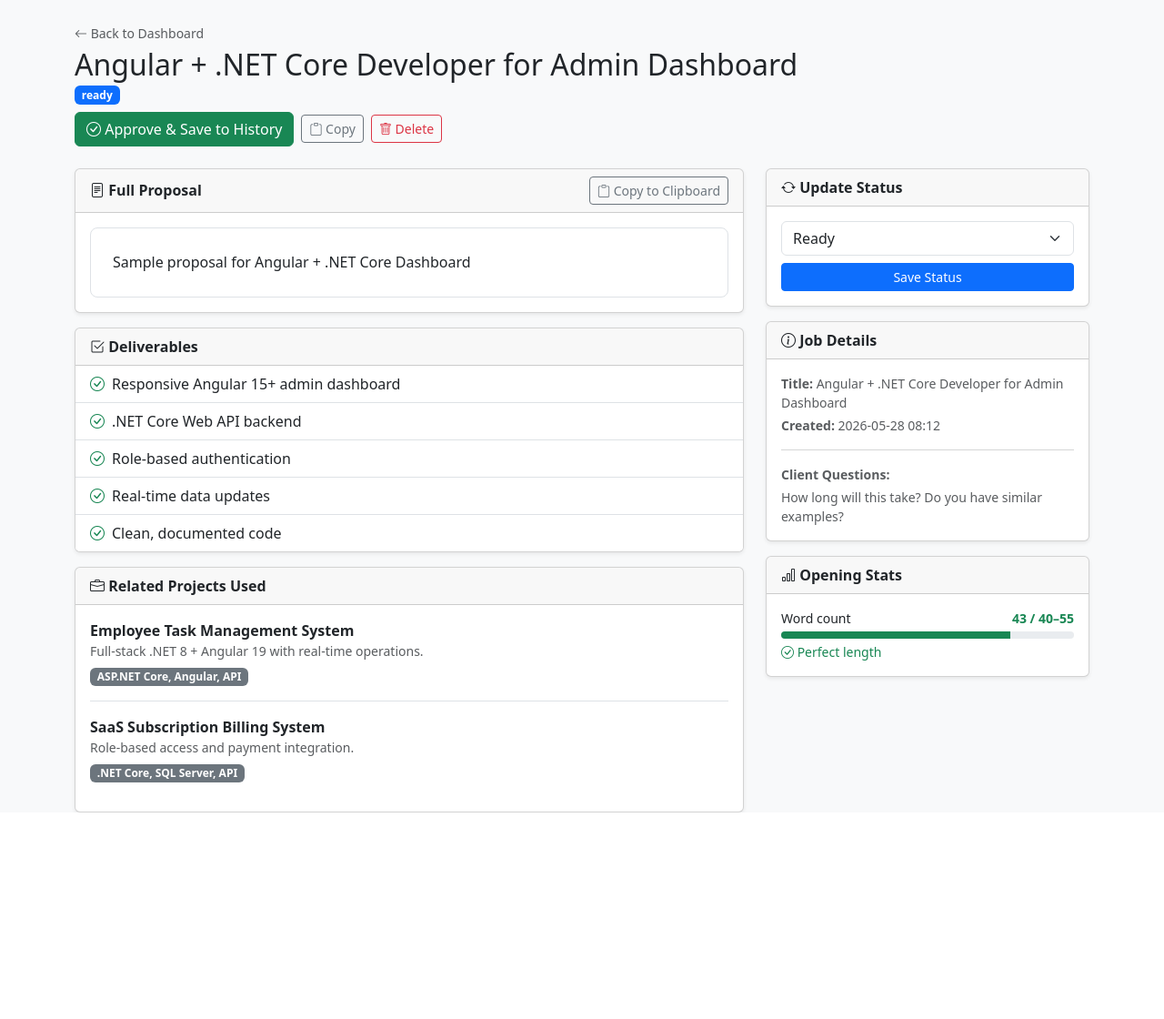
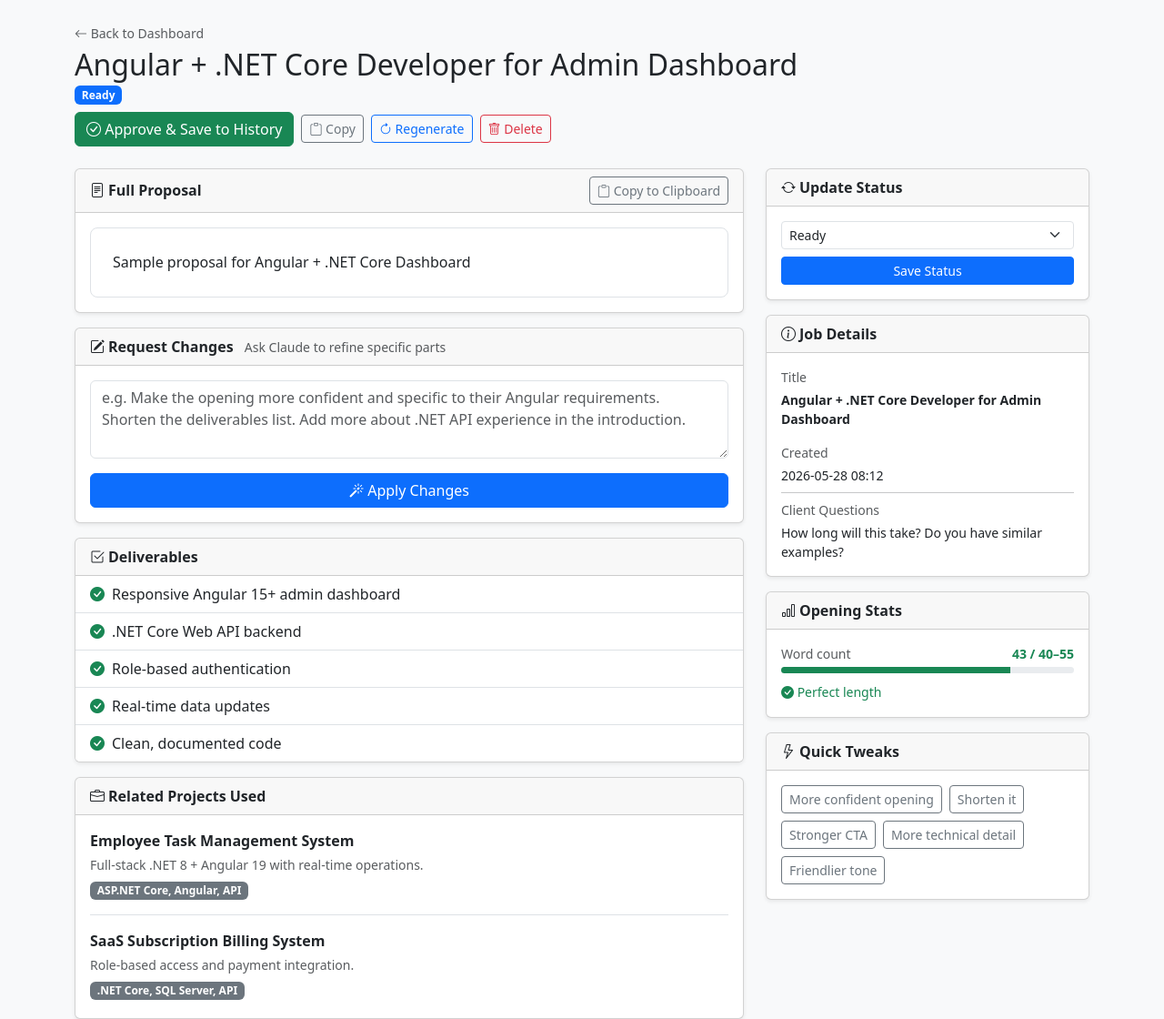
Before and after one commit to iam-viru/GigPitch, a Flask app: page /proposal/1 in a window 1280 px wide. Shown: the part 56-1176 px from the top of the page at 91% size. Before the commit the page ends 949 px from the top, so only its background shows below. Run offline with Flask 3, Linux system fonts and the light colour scheme; the visitor is signed in with stand-in values (Sample User, id 1); data comes from the database, SQL or seed files in the repository.

Commit message:
feat: redesign proposal output format with refine and regenerate (#3)

```diff
--- a/app.py
+++ b/app.py
@@ -16,7 +16,8 @@ from utils.email import send_otp_email
 from proposals.proposal_builder import (
     build_proposal, validate_proposal, save_proposal,
     get_proposal, get_all_proposals, get_approved_proposals,
-    update_proposal_status, delete_proposal, seed_proposals
+    update_proposal_status, delete_proposal, seed_proposals,
+    regenerate_proposal, build_refined_proposal, update_proposal_content,
 )
 
 load_dotenv()
@@ -289,6 +290,34 @@ def history():
     return render_template("history.html", proposals=proposals)
 
 
+@app.route("/proposal/<int:proposal_id>/regenerate", methods=["POST"])
+@login_required
+def regenerate(proposal_id):
+    try:
+        new_proposal = regenerate_proposal(proposal_id)
+        update_proposal_content(proposal_id, new_proposal)
+        flash("Proposal regenerated with fresh content.", "success")
+    except Exception as e:
+        flash(f"Error regenerating proposal: {str(e)}", "danger")
+    return redirect(url_for("view_proposal", proposal_id=proposal_id))
+
+
+@app.route("/proposal/<int:proposal_id>/refine", methods=["POST"])
+@login_required
+def refine(proposal_id):
+    change_request = request.form.get("change_request", "").strip()
+    if not change_request:
+        flash("Please describe what you'd like to change.", "warning")
+        return redirect(url_for("view_proposal", proposal_id=proposal_id))
+    try:
+        refined = build_refined_proposal(proposal_id, change_request)
+        update_proposal_content(proposal_id, refined)
+        flash("Proposal updated with your requested changes.", "success")
+    except Exception as e:
+        flash(f"Error refining proposal: {str(e)}", "danger")
+    return redirect(url_for("view_proposal", proposal_id=proposal_id))
+
+
 @app.route("/proposal/<int:proposal_id>/delete", methods=["POST"])
 @login_required
 def delete(proposal_id):
--- a/templates/proposal.html
+++ b/templates/proposal.html
@@ -2,19 +2,30 @@
 {% block title %}{{ proposal.job_title }} — GigPitch{% endblock %}
 
 {% block content %}
+
+<!-- Loading overlay for AI operations -->
+<div id="loadingOverlay" class="d-none position-fixed top-0 start-0 w-100 h-100 d-flex align-items-center justify-content-center" style="background:rgba(0,0,0,0.55);z-index:9999;">
+    <div class="bg-white rounded-3 p-4 text-center shadow-lg" style="min-width:260px;">
+        <div class="spinner-border mb-3" style="color:var(--color-brand);" role="status"></div>
+        <div class="fw-semibold fs-6 loading-msg">Working on it…</div>
+        <div class="text-muted small mt-1">This usually takes 10–20 seconds</div>
+    </div>
+</div>
+
+<!-- Header -->
 <div class="d-flex justify-content-between align-items-start mb-4 flex-wrap gap-2">
     <div>
         <a href="{{ url_for('index') }}" class="text-decoration-none text-muted small">
             <i class="bi bi-arrow-left"></i> Back to Dashboard
         </a>
         <h2 class="mt-1 mb-0">{{ proposal.job_title }}</h2>
-        <span class="badge status-{{ proposal.status }} text-white mt-1">{{ proposal.status }}</span>
+        <span class="badge status-{{ proposal.status }} text-white mt-1">{{ proposal.status|capitalize }}</span>
     </div>
     <div class="d-flex gap-2 flex-wrap align-items-center">
         {% if proposal.status != 'approved' %}
         <form method="POST" action="{{ url_for('approve', proposal_id=proposal.id) }}">
             <button type="submit" class="btn btn-success">
-                <i class="bi bi-check-circle"></i> Approve & Save to History
+                <i class="bi bi-check-circle"></i> Approve &amp; Save to History
             </button>
         </form>
         {% else %}
@@ -22,9 +33,14 @@
             <i class="bi bi-check-circle"></i> Approved
         </span>
         {% endif %}
-        <button class="btn btn-outline-secondary btn-sm copy-btn" onclick="copyProposal()">
+        <button class="btn btn-outline-secondary btn-sm" onclick="copyProposal()" id="copyBtn">
             <i class="bi bi-clipboard"></i> Copy
         </button>
+        <form method="POST" action="{{ url_for('regenerate', proposal_id=proposal.id) }}" class="ai-form d-inline">
+            <button type="submit" class="btn btn-outline-primary btn-sm" data-loading="Regenerating proposal…">
+                <i class="bi bi-arrow-clockwise"></i> Regenerate
+            </button>
+        </form>
         <form method="POST" action="{{ url_for('delete', proposal_id=proposal.id) }}"
               onsubmit="return confirm('Delete this proposal?')">
             <button type="submit" class="btn btn-outline-danger btn-sm">
@@ -35,12 +51,14 @@
 </div>
 
 <div class="row g-4">
-    <!-- Proposal Text -->
+    <!-- Left column -->
     <div class="col-lg-8">
+
+        <!-- Full Proposal -->
         <div class="card shadow-sm">
-            <div class="card-header d-flex justify-content-between align-items-center">
-                <span class="fw-semibold"><i class="bi bi-file-text"></i> Full Proposal</span>
-                <button class="btn btn-sm btn-outline-secondary copy-btn" onclick="copyProposal()">
+            <div class="card-header d-flex justify-content-between align-items-center py-2">
+                <span class="fw-semibold"><i class="bi bi-file-text me-1"></i>Full Proposal</span>
+                <button class="btn btn-sm btn-outline-secondary" onclick="copyProposal()" id="copyBtn2">
                     <i class="bi bi-clipboard"></i> Copy to Clipboard
                 </button>
             </div>
@@ -49,16 +67,40 @@
             </div>
         </div>
 
-        <!-- Deliverables breakdown -->
+        <!-- Refine Proposal -->
+        <div class="card shadow-sm mt-3">
+            <div class="card-header py-2">
+                <span class="fw-semibold"><i class="bi bi-pencil-square me-1"></i>Request Changes</span>
+                <span class="text-muted small ms-2">Ask Claude to refine specific parts</span>
+            </div>
+            <div class="card-body">
+                <form method="POST" action="{{ url_for('refine', proposal_id=proposal.id) }}" class="ai-form" id="refineForm">
+                    <div class="mb-3">
+                        <textarea
+                            name="change_request"
+                            class="form-control"
+                            rows="3"
+                            placeholder="e.g. Make the opening more confident and specific to their Angular requirements. Shorten the deliverables list. Add more about .NET API experience in the introduction."
+                            required
+                        ></textarea>
+                    </div>
+                    <button type="submit" class="btn btn-primary w-100" data-loading="Applying your changes…">
+                        <i class="bi bi-magic"></i> Apply Changes
+                    </button>
+                </form>
+            </div>
+        </div>
+
+        <!-- Deliverables -->
         {% if proposal.deliverables %}
         <div class="card shadow-sm mt-3">
-            <div class="card-header fw-semibold">
-                <i class="bi bi-check2-square"></i> Deliverables
+            <div class="card-header py-2 fw-semibold">
+                <i class="bi bi-check2-square me-1"></i>Deliverables
             </div>
             <ul class="list-group list-group-flush">
                 {% for item in proposal.deliverables %}
-                <li class="list-group-item">
-                    <i class="bi bi-check-circle text-success me-2"></i>{{ item }}
+                <li class="list-group-item py-2">
+                    <i class="bi bi-check-circle-fill text-success me-2"></i>{{ item }}
                 </li>
                 {% endfor %}
             </ul>
@@ -68,90 +110,105 @@
         <!-- Related Projects -->
         {% if proposal.related_projects %}
         <div class="card shadow-sm mt-3">
-            <div class="card-header fw-semibold">
-                <i class="bi bi-briefcase"></i> Related Projects Used
+            <div class="card-header py-2 fw-semibold">
+                <i class="bi bi-briefcase me-1"></i>Related Projects Used
             </div>
-            <div class="card-body">
+            <div class="card-body pb-1">
                 {% for proj in proposal.related_projects %}
                 <div class="mb-3 {% if not loop.last %}border-bottom pb-3{% endif %}">
                     <strong>{{ proj.name }}</strong>
-                    <p class="text-muted small mb-1">{{ proj.summary }}</p>
+                    <p class="text-muted small mb-1 mt-1">{{ proj.summary }}</p>
                     <span class="badge bg-secondary">{{ proj.skills }}</span>
                 </div>
                 {% endfor %}
             </div>
         </div>
         {% endif %}
+
     </div>
 
-    <!-- Sidebar -->
+    <!-- Right sidebar -->
     <div class="col-lg-4">
-        <!-- Status Update -->
+
+        <!-- Status -->
         <div class="card shadow-sm mb-3">
-            <div class="card-header fw-semibold">
-                <i class="bi bi-arrow-repeat"></i> Update Status
+            <div class="card-header py-2 fw-semibold">
+                <i class="bi bi-arrow-repeat me-1"></i>Update Status
             </div>
             <div class="card-body">
                 <form method="POST" action="{{ url_for('update_status', proposal_id=proposal.id) }}">
-                    <div class="mb-2">
-                        <select name="status" class="form-select">
+                    <select name="status" class="form-select form-select-sm mb-2">
                         {% for s in ['draft', 'ready', 'submitted', 'archived'] %}
                         <option value="{{ s }}" {% if proposal.status == s %}selected{% endif %}>
                             {{ s|capitalize }}
                         </option>
                         {% endfor %}
                     </select>
-                    </div>
-                    <button type="submit" class="btn btn-primary w-100 btn-sm">
-                        Save Status
-                    </button>
+                    <button type="submit" class="btn btn-primary w-100 btn-sm">Save Status</button>
                 </form>
             </div>
         </div>
 
         <!-- Job Details -->
         <div class="card shadow-sm mb-3">
-            <div class="card-header fw-semibold">
-                <i class="bi bi-info-circle"></i> Job Details
+            <div class="card-header py-2 fw-semibold">
+                <i class="bi bi-info-circle me-1"></i>Job Details
             </div>
-            <div class="card-body small text-muted">
-                <p class="mb-1"><strong>Title:</strong> {{ proposal.job_title }}</p>
-                <p class="mb-1"><strong>Created:</strong> {{ proposal.created_at[:16] if proposal.created_at else 'N/A' }}</p>
+            <div class="card-body small">
+                <p class="mb-1 text-muted">Title</p>
+                <p class="mb-3 fw-semibold">{{ proposal.job_title }}</p>
+                <p class="mb-1 text-muted">Created</p>
+                <p class="mb-0">{{ proposal.created_at[:16] if proposal.created_at else 'N/A' }}</p>
                 {% if proposal.client_questions %}
-                <hr>
-                <p class="mb-1"><strong>Client Questions:</strong></p>
-                <p class="mb-0">{{ proposal.client_questions }}</p>
+                <hr class="my-2">
+                <p class="mb-1 text-muted">Client Questions</p>
+                <p class="mb-0" style="white-space:pre-wrap;">{{ proposal.client_questions }}</p>
                 {% endif %}
             </div>
         </div>
 
-        <!-- Opening word count indicator -->
-        <div class="card shadow-sm">
-            <div class="card-header fw-semibold">
-                <i class="bi bi-bar-chart"></i> Opening Stats
+        <!-- Opening word count -->
+        <div class="card shadow-sm mb-3">
+            <div class="card-header py-2 fw-semibold">
+                <i class="bi bi-bar-chart me-1"></i>Opening Stats
             </div>
             <div class="card-body">
                 {% set word_count = proposal.opening.split()|length %}
                 <div class="d-flex justify-content-between mb-1">
-                    <small>Word count</small>
+                    <small class="text-muted">Word count</small>
                     <small class="fw-bold {% if word_count >= 40 and word_count <= 55 %}text-success{% else %}text-danger{% endif %}">
                         {{ word_count }} / 40–55
                     </small>
                 </div>
-                <div class="progress" style="height: 8px;">
+                <div class="progress mb-2" style="height:7px;">
                     {% set pct = [(word_count / 55 * 100), 100]|min %}
                     <div class="progress-bar {% if word_count >= 40 and word_count <= 55 %}bg-success{% else %}bg-danger{% endif %}"
-                         style="width: {{ pct }}%"></div>
+                         style="width:{{ pct }}%;"></div>
                 </div>
                 {% if word_count < 40 %}
-                <small class="text-danger mt-1 d-block">Too short ({{ 40 - word_count }} words needed)</small>
+                <small class="text-danger"><i class="bi bi-exclamation-circle"></i> Too short — needs {{ 40 - word_count }} more words</small>
                 {% elif word_count > 55 %}
-                <small class="text-danger mt-1 d-block">Too long ({{ word_count - 55 }} words over)</small>
+                <small class="text-danger"><i class="bi bi-exclamation-circle"></i> Too long — {{ word_count - 55 }} words over limit</small>
                 {% else %}
-                <small class="text-success mt-1 d-block"><i class="bi bi-check-circle"></i> Perfect length</small>
+                <small class="text-success"><i class="bi bi-check-circle-fill"></i> Perfect length</small>
                 {% endif %}
             </div>
         </div>
+
+        <!-- Quick refine chips -->
+        <div class="card shadow-sm">
+            <div class="card-header py-2 fw-semibold">
+                <i class="bi bi-lightning me-1"></i>Quick Tweaks
+            </div>
+            <div class="card-body d-flex flex-wrap gap-2">
+                <button class="btn btn-outline-secondary btn-sm" onclick="fillRefine('Make the opening more confident and specific')">More confident opening</button>
+                <button class="btn btn-outline-secondary btn-sm" onclick="fillRefine('Make the proposal shorter and more concise')">Shorten it</button>
+                <button class="btn btn-outline-secondary btn-sm" onclick="fillRefine('Make the CTA stronger and more compelling')">Stronger CTA</button>
+                <button class="btn btn-outline-secondary btn-sm" onclick="fillRefine('Add more specific technical details about the approach')">More technical detail</button>
+                <button class="btn btn-outline-secondary btn-sm" onclick="fillRefine('Make the tone more friendly and conversational')">Friendlier tone</button>
+            </div>
+        </div>
+
     </div>
 </div>
 {% endblock %}
@@ -161,14 +218,40 @@
 function copyProposal() {
     const text = document.getElementById("proposalText").innerText;
     navigator.clipboard.writeText(text).then(() => {
-        const btns = document.querySelectorAll(".copy-btn");
-        btns.forEach(btn => {
+        ["copyBtn", "copyBtn2"].forEach(id => {
+            const btn = document.getElementById(id);
+            if (!btn) return;
+            const original = btn.innerHTML;
             btn.innerHTML = '<i class="bi bi-check2"></i> Copied!';
+            btn.classList.add("btn-success");
+            btn.classList.remove("btn-outline-secondary");
             setTimeout(() => {
-                btn.innerHTML = '<i class="bi bi-clipboard"></i> Copy' + (btn.closest('.card-header') ? ' to Clipboard' : '');
+                btn.innerHTML = original;
+                btn.classList.remove("btn-success");
+                btn.classList.add("btn-outline-secondary");
             }, 2000);
         });
     });
 }
+
+function fillRefine(text) {
+    const ta = document.querySelector('#refineForm textarea');
+    ta.value = text;
+    ta.focus();
+    ta.scrollIntoView({ behavior: 'smooth', block: 'center' });
+}
+
+document.querySelectorAll('.ai-form').forEach(form => {
+    form.addEventListener('submit', function(e) {
+        const btn = this.querySelector('[data-loading]');
+        const msg = btn ? btn.dataset.loading : 'Working on it…';
+        document.querySelector('#loadingOverlay .loading-msg').textContent = msg;
+        document.getElementById('loadingOverlay').classList.remove('d-none');
+        if (btn) {
+            btn.disabled = true;
+            btn.innerHTML = '<span class="spinner-border spinner-border-sm me-1"></span>' + msg;
+        }
+    });
+});
 </script>
 {% endblock %}
```
Also changed, not shown: proposals/proposal_builder.py (+206 -65 lines). Lines whose indentation alone changed are shown as unchanged.
